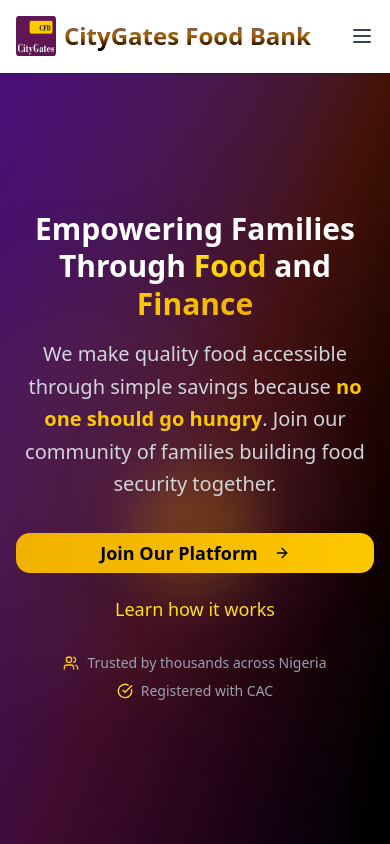
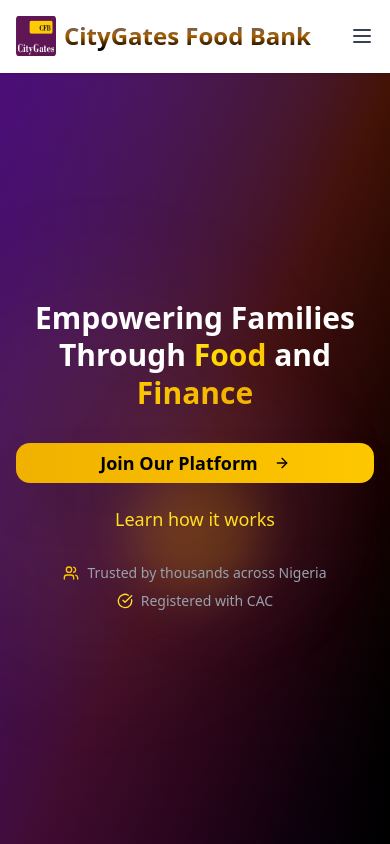
Before and after one commit to mayormankind/citygates, a Next.js app: page / in a window 390 px wide. Shown: the top 844 px of the page. Built offline with nearby package versions, Linux system fonts and the light colour scheme.

Commit message:
Update Hero.tsx

```diff
--- a/src/components/sections/Hero.tsx
+++ b/src/components/sections/Hero.tsx
@@ -11,8 +11,7 @@ export default function Hero() {
         <div className="absolute bottom-1/3 left-1/4 w-64 h-64 bg-purple-400/5 rounded-full blur-2xl animate-pulse delay-1000"></div>
         <div className="absolute top-1/2 right-1/3 w-32 h-32 bg-yellow-500/20 rounded-full blur-xl animate-bounce delay-2000"></div>
         <div className="absolute inset-0 opacity-5">
-          <div
-            className="h-full w-full"
+          <div className="h-full w-full"
             style={{
               backgroundImage: "radial-gradient(circle at 1px 1px, rgba(253, 224, 71, 0.3) 1px, transparent 0)",
               backgroundSize: "50px 50px",
@@ -35,7 +34,7 @@ export default function Hero() {
                   <span className="text-transparent bg-clip-text bg-gradient-to-r from-yellow-400 to-yellow-500">Finance</span>
                 </h1>
 
-                <p className="text-xl text-gray-300 leading-relaxed max-w-2xl">
+                <p className="text-xl text-gray-300 leading-relaxed max-w-2xl hidden md:block">
                   We make quality food accessible through simple savings because{" "}
                   <span className="text-yellow-400 font-semibold">no one should go hungry</span>. Join our community of
                   families building food security together.
```
